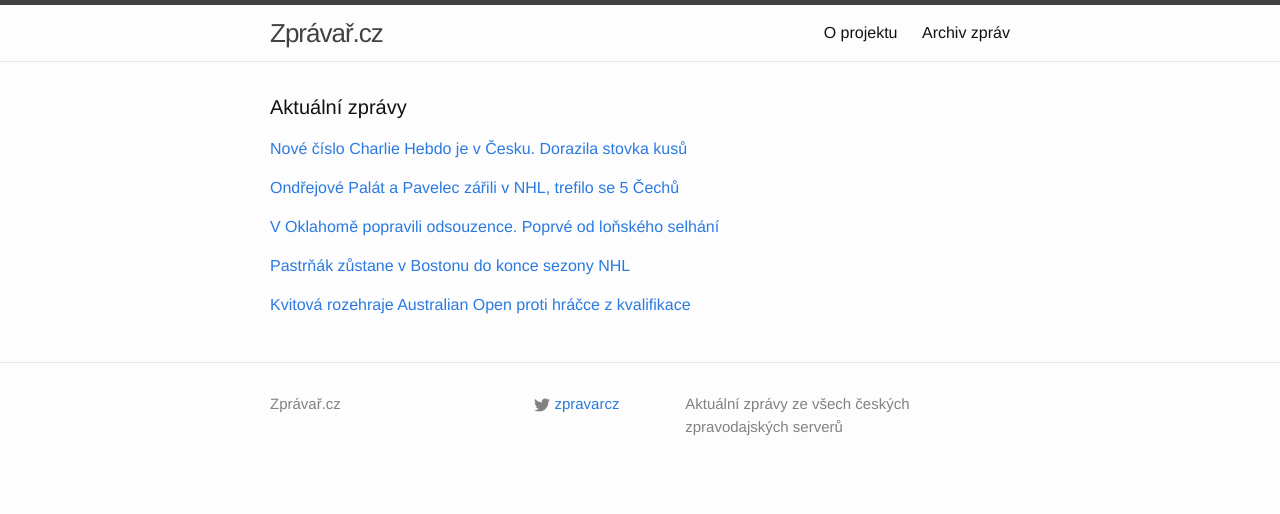
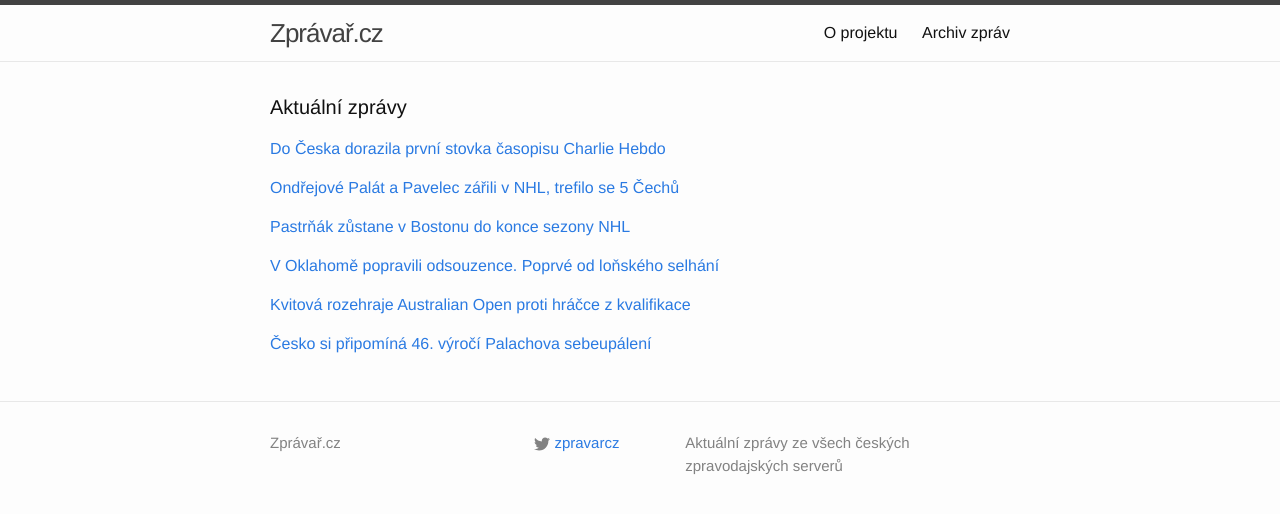
Before and after one commit to adliska/zpravar, a Jekyll site: the page built from index.html, in a window 1280 px wide. Shown: the top 514 px of the page. Built offline with Jekyll 4.4.1, drawn with Linux system fonts in a browser that asks for light colours.

Commit message:
zpravar news update

```diff
--- a/index.html
+++ b/index.html
@@ -5,9 +5,11 @@ layout: default
 <div class="home">
     <h1 class="page-heading">Aktuální zprávy</h1>
 
-<p><a href="javascript:;" onclick="toggle_visibility('zpravy0')">Nové číslo Charlie Hebdo je v Česku. Dorazila stovka kusů</a></p>
+<p><a href="javascript:;" onclick="toggle_visibility('zpravy0')">Do Česka dorazila první stovka časopisu Charlie Hebdo</a></p>
 <div id="zpravy0" style="display:none">
 <ul>
+<li><a href=http://domaci.ihned.cz/c1-63391560-do-ceska-dorazila-prvni-stovka-casopisu-charlie-hebdo>Do Česka dorazila první stovka časopisu Charlie Hebdo - domaci.ihned.cz</a></li>
+<li><a href=http://echo24.cz/a/wYcF8>Prvních sto výtisků Charlie Hebdo dorazilo do Česka - echo24.cz</a></li>
 <li><a href=http://zpravy.aktualne.cz/domaci/nove-cislo-charlie-hebdo-je-v-cesku-dorazila-stovka-kusu/r~b9f83b1a9d4c11e49fc3002590604f2e/>Nové číslo Charlie Hebdo je v Česku. Dorazila stovka kusů - zpravy.aktualne.cz</a></li>
 <li><a href=http://zpravy.idnes.cz/charlie-hebdo-v-cesku-0r7-/domaci.aspx?c=A150116_073548_domaci_skr>Nové číslo Charlie Hebdo dorazilo do Česka, stovka výtisků je v Praze - zpravy.idnes.cz</a></li>
 <li><a href=http://www.lidovky.cz/prvni-stovka-casopisu-charlie-hebdo-dorazila-do-ceska-pdu-/media.aspx?c=A150116_073934_ln-media_rof>První stovka časopisu Charlie Hebdo dorazila do Česka  - www.lidovky.cz</a></li>
@@ -25,19 +27,19 @@ layout: default
 <li><a href=http://www.denik.cz/hokej/palat-dal-dva-goly-k-vyhram-prispeli-i-vrbata-krejci-a-frolik-20150116.html>Palát dal dva góly, k výhrám přispěli i Vrbata, Krejčí a Frolík - www.denik.cz</a></li>
 <li><a href=http://www.sportovninoviny.cz/zpravy/palat-dal-dva-goly-k-vyhram-prispeli-i-vrbata-krejci-a-frolik/1169556>Palát dal dva góly, k výhrám přispěli i Vrbata, Krejčí a Frolík - www.sportovninoviny.cz</a></li>
 </ul>
-</div><p><a href="javascript:;" onclick="toggle_visibility('zpravy2')">V Oklahomě popravili odsouzence. Poprvé od loňského selhání</a></p>
+</div><p><a href="javascript:;" onclick="toggle_visibility('zpravy2')">Pastrňák zůstane v Bostonu do konce sezony NHL</a></p>
 <div id="zpravy2" style="display:none">
+<ul>
+<li><a href=http://www.denik.cz/hokej/pastrnak-zustane-v-bostonu-do-konce-sezony-nhl-20150116.html>Pastrňák zůstane v Bostonu do konce sezony NHL - www.denik.cz</a></li>
+<li><a href=http://sport.aktualne.cz/pastrnak-zustava-v-nhl-boston-si-ho-necha-do-konce-sezony/r~2196d8389d4f11e486b9002590604f2e/>Pastrňák zůstává v NHL. Boston si ho nechá do konce sezony - sport.aktualne.cz</a></li>
+<li><a href=http://www.sportovninoviny.cz/zpravy/pastrnak-zustane-v-bostonu-do-konce-sezony-nhl/1169573>Pastrňák zůstane v Bostonu do konce sezony NHL - www.sportovninoviny.cz</a></li>
+</ul>
+</div><p><a href="javascript:;" onclick="toggle_visibility('zpravy3')">V Oklahomě popravili odsouzence. Poprvé od loňského selhání</a></p>
+<div id="zpravy3" style="display:none">
 <ul>
 <li><a href=http://zpravy.aktualne.cz/zahranici/oklahoma-po-jarnim-selhani-znovu-popravila-odsouzence/r~604ca4709d4711e4bdad0025900fea04/>V Oklahomě popravili odsouzence. Poprvé od loňského selhání - zpravy.aktualne.cz</a></li>
 <li><a href=http://zpravy.idnes.cz/poprava-vraha-11mesicni-holcicky-dn9-/zahranicni.aspx?c=A150116_065349_zahranicni_skr>V Oklahomě provedli první popravu od loňského dubna, kdy se nepovedla - zpravy.idnes.cz</a></li>
 <li><a href=http://www.novinky.cz/zahranicni/amerika/358925-oklahoma-zase-popravovala-florida-taky.html>Oklahoma zase popravovala, Florida taky  - www.novinky.cz</a></li>
-</ul>
-</div><p><a href="javascript:;" onclick="toggle_visibility('zpravy3')">Pastrňák zůstane v Bostonu do konce sezony NHL</a></p>
-<div id="zpravy3" style="display:none">
-<ul>
-<li><a href=http://www.denik.cz/hokej/pastrnak-zustane-v-bostonu-do-konce-sezony-nhl-20150116.html>Pastrňák zůstane v Bostonu do konce sezony NHL - www.denik.cz</a></li>
-<li><a href=http://sport.aktualne.cz/pastrnak-zustava-v-nhl-boston-si-ho-necha-do-konce-sezony/r~2196d8389d4f11e486b9002590604f2e/>Pastrňák zůstává v NHL. Boston si ho nechá do konce sezony - sport.aktualne.cz</a></li>
-<li><a href=http://www.sportovninoviny.cz/zpravy/pastrnak-zustane-v-bostonu-do-konce-sezony-nhl/1169573>Pastrňák zůstane v Bostonu do konce sezony NHL - www.sportovninoviny.cz</a></li>
 </ul>
 </div><p><a href="javascript:;" onclick="toggle_visibility('zpravy4')">Kvitová rozehraje Australian Open proti hráčce z kvalifikace</a></p>
 <div id="zpravy4" style="display:none">
@@ -46,4 +48,11 @@ layout: default
 <li><a href=http://sport.idnes.cz/los-australian-open-2015-tenis-dgj-/tenis.aspx?c=A150116_011713_tenis_tny>Kvitová vyzve v 1. kole v Melbourne kvalifikantku, Berdycha čeká Falla - sport.idnes.cz</a></li>
 <li><a href=http://sport.aktualne.cz/los-australian-open/r~12000f3c9d0b11e4b98c002590604f2e/>Los Australian Open: Berdych proti Kolumbijci, Kvitová čeká - sport.aktualne.cz</a></li>
 </ul>
+</div><p><a href="javascript:;" onclick="toggle_visibility('zpravy5')">Česko si připomíná 46. výročí Palachova sebeupálení</a></p>
+<div id="zpravy5" style="display:none">
+<ul>
+<li><a href=http://www.ceskatelevize.cz/ct24/domaci/298370-cesko-si-pripomina-46-vyroci-palachova-sebeupaleni/>Česko si připomíná 46. výročí Palachova sebeupálení - www.ceskatelevize.cz</a></li>
+<li><a href=http://www.novinky.cz/domaci/358927-pietni-akce-pripomenou-vyroci-palachova-sebeupaleni.html>Pietní akce připomenou výročí Palachova sebeupálení - www.novinky.cz</a></li>
+<li><a href=http://www.ceskenoviny.cz/zpravy/zpravy/k-46-vyroci-palachova-sebeupaleni-se-porada-rada-pietnich-akci/1169537>K 46. výročí Palachova sebeupálení se pořádá řada pietních akcí - www.ceskenoviny.cz</a></li>
+</ul>
 </div></div>
```
